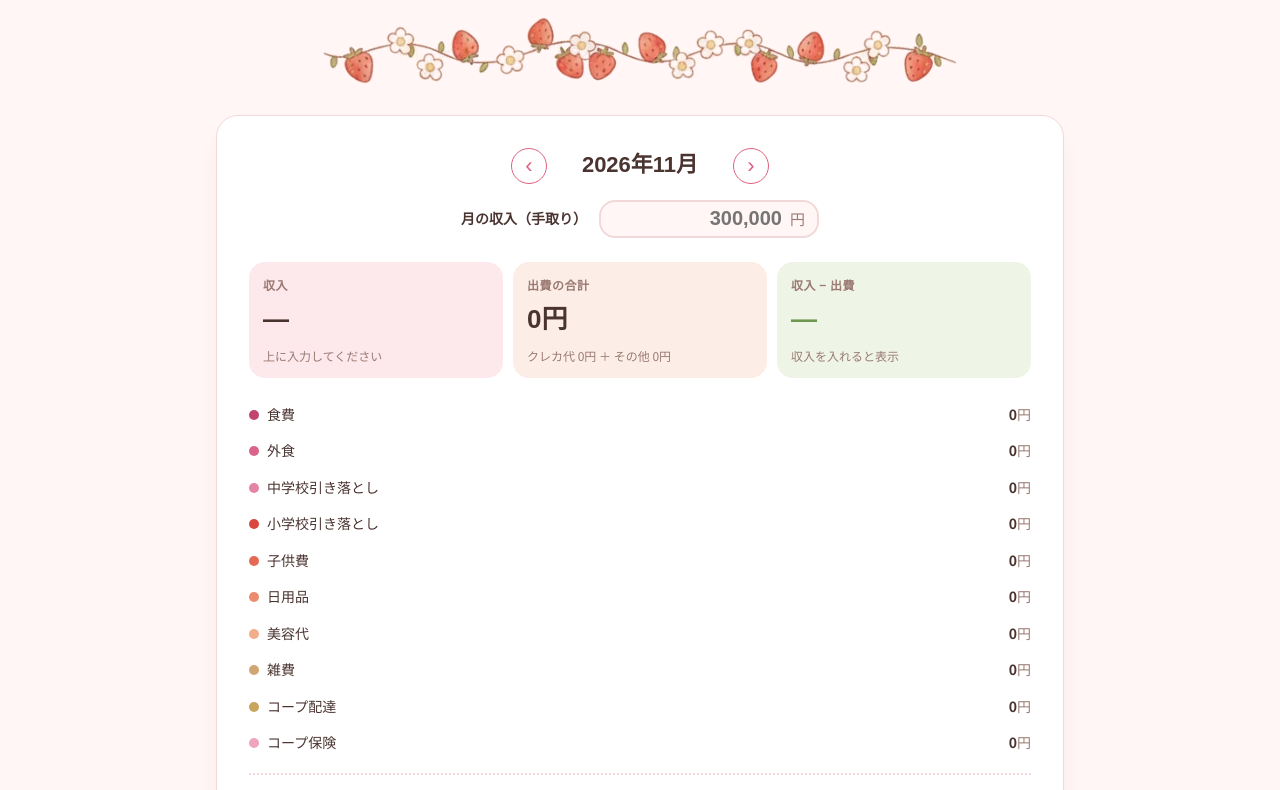
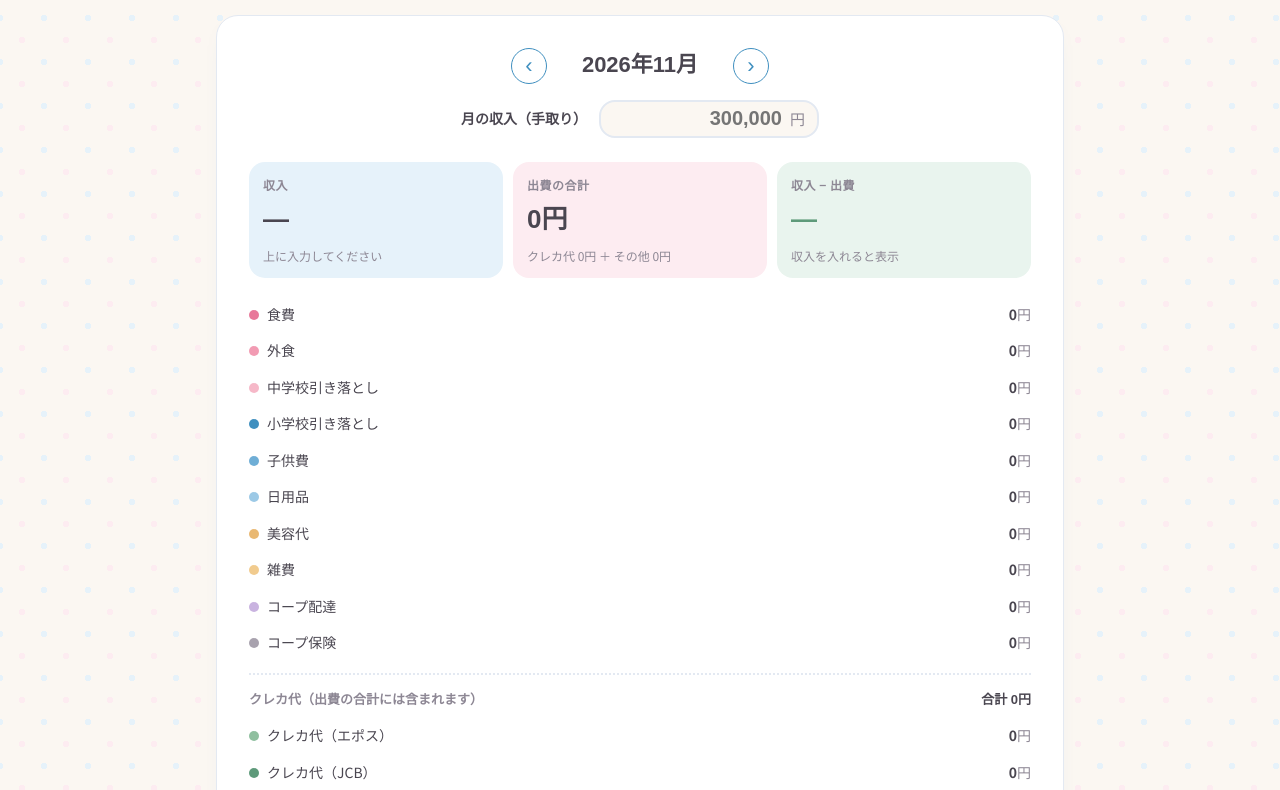
Before and after one commit to shi-0914/-, a plain HTML site: page kakeibo.html in a window 1280 px wide. Shown: the part 70-860 px from the top of the page. Drawn offline with Linux system fonts and the light colour scheme; a web font is replaced by a local one.

Commit message:
家計簿ページをパステル配色・水玉背景に変更し、画像差し込み口を追加
Co-Authored-By: Claude Sonnet 5.5 <noreply@anthropic.com>
Claude-Session: https://claude.ai/code/session_01SNGQMtpTq6X4fSeWMsQYSR

```diff
--- /dev/null
+++ b/css/chiikawa.css
@@ -0,0 +1,28 @@
+/* 家計簿ページ用：やさしいパステルの配色（ちいかわ風のイメージ。公式の色ではありません）
+   色を変えたいときは、ここの変数だけ書き換えれば全体が変わります。 */
+:root {
+  --bg: #FBF7F2;
+  --fg: #4A4650;
+  --muted: #8D8794;
+  --line: #E3E9F2;
+  --accent: #3F8FBF;       /* ボタン・見出しの青 */
+  --accent-soft: #E6F2FA;
+  --pink: #F6B8C8;
+  --pink-soft: #FDECF1;
+  --savings: #5E9A7A;
+  --savings-soft: #E9F4EE;
+}
+body {
+  background-color: var(--bg);
+  background-image:
+    radial-gradient(circle, var(--pink-soft) 3px, transparent 3.5px),
+    radial-gradient(circle, var(--accent-soft) 3px, transparent 3.5px);
+  background-size: 44px 44px;
+  background-position: 0 0, 22px 22px;
+}
+.card, .shop { box-shadow: 0 10px 24px -20px rgba(63, 143, 191, .5); }
+.tile.var { background: var(--pink-soft); }
+.berry-i { background: none; width: auto; height: auto; }
+.berry-i::before { content: "♡"; color: var(--pink); font-size: 22px; line-height: 1; }
+.insta { border-radius: 999px; }
+.deco { display: block; max-width: 220px; max-height: 160px; width: auto; height: auto; margin: 0 auto; }
--- a/js/kakeibo-config.js
+++ b/js/kakeibo-config.js
@@ -17,5 +17,5 @@ const KAKEIBO_ITEMS = [
 ];
 // separate: true の費目は、一覧では別枠に分けて小計を出しますが、出費の合計には含めます（収入から引きます）。
 // グラフ・ドットの色（費目の順に使い、足りなければ繰り返します）
-const KAKEIBO_COLORS = ["#C2456E","#D8648A","#E585A3","#D9473F","#E46A55","#EC8C6E","#F2AE8C","#D2A673","#B98D66","#9C7A66","#6F9851","#C9A45C","#EEA5BB"];
+const KAKEIBO_COLORS = ["#E8799A","#F29BB3","#F6B8C8","#3F8FBF","#6FAED6","#9CC9E6","#E9B872","#F1CB8E","#8FBF9F","#5E9A7A","#B79BD3","#C9B3E0","#A8A2AE"];
 KAKEIBO_ITEMS.forEach((it, i) => it.color = KAKEIBO_COLORS[i % KAKEIBO_COLORS.length]);
--- a/kakeibo.html
+++ b/kakeibo.html
@@ -10,6 +10,7 @@
 <link rel="stylesheet" href="https://fonts.googleapis.com/css2?family=Zen+Maru+Gothic:wght@500;700&family=Noto+Sans+JP:wght@400;500;700&display=swap">
 <link rel="stylesheet" href="css/style.css">
 <link rel="stylesheet" href="css/kakeibo.css">
+<link rel="stylesheet" href="css/chiikawa.css">
 </head>
 <body>
 <div class="wrap">
@@ -18,7 +19,8 @@
     <a class="insta" href="index.html">黄金比を計算する</a>
   </header>
 
-  <img class="garland" src="assets/garland.png" alt="" width="640" height="72">
+  <!-- 好きな画像を assets/chiikawa/header.png に置くと、ここに表示されます（無ければ何も出ません） -->
+  <img class="deco" src="assets/chiikawa/header.png" alt="" onerror="this.remove()">
 
   <section class="card" aria-label="月の予算と使った額">
     <div class="month-nav">
@@ -67,7 +69,6 @@
     <p class="foot-note">記録はこのブラウザの中にだけ保存されます（サーバーには送りません）。ブラウザのデータを消すと記録も消えるので、CSVで保存しておくと安心です。</p>
   </section>
 
-  <img class="garland" src="assets/garland.png" alt="" width="640" height="72">
 </div>
 
 <script src="js/kakeibo-config.js"></script>
```
Also changed, not shown: 2 other files.
